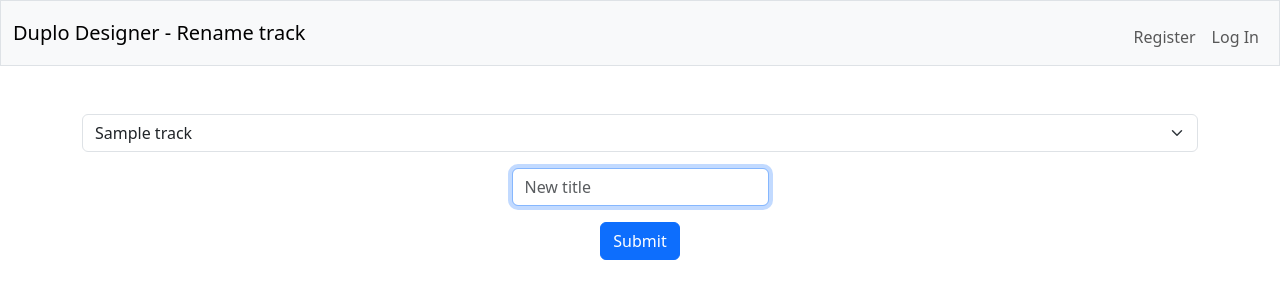
After one commit to chicotobi/duplo, a Flask app: template templates/rename.html in a window 1280 px wide. The commit adds this page. Shown: the top 300 px of the page. Run offline with Flask 3, Linux system fonts and the light colour scheme; the template is opened without the code that fills it: most values are stand-ins (such as "Sample title", 1, 10 or a date in 2020).

Commit message:
rename track

```diff
--- a/app.py
+++ b/app.py
@@ -5,7 +5,7 @@ from werkzeug.security import check_password_hash, generate_password_hash
 from geometry import get_path_cursor
 from helpers import login_required, app, error, DEBUG
 from sql_users import users_create, users_read, users_read_hash, users_read_all
-from sql_tracks import tracks_create, tracks_read, tracks_read_title, tracks_read_id, tracks_read_all
+from sql_tracks import tracks_create, tracks_read, tracks_read_title, tracks_read_id, tracks_read_all, tracks_update_title
 from sql_layouts import pieces_update, connections_update, layouts_parse, pieces_read_all, connections_read_all, layouts_build, layouts_free_endings
 
 import pandas as pd
@@ -70,6 +70,30 @@ def open():
     session['track_title'] = titles[0]["title"]
 
     return redirect("/edit")
+
+@app.route("/rename", methods=["GET", "POST"])
+@login_required
+def rename():
+    user_id = session['user_id']
+    if request.method == "GET":
+        # Get available tracks for this user
+        tracks = tracks_read(user_id)
+        return render_template("rename.html", tracks = tracks)
+
+    # Input check
+    if not request.form.get("track_id"):
+        return error("Track not selected")
+    track_id = request.form.get("track_id")
+    if not request.form.get("new_title"):
+        return error("No new title given")
+    new_title = request.form.get("new_title")
+    tracks = tracks_read_title(user_id, new_title)
+    if len(tracks) > 0:
+        return error("Title already taken")
+
+    tracks_update_title(user_id, track_id, new_title)
+
+    return redirect("/")
 
 
 @app.route('/edit', methods=['GET', 'POST'])
--- a/helpers.py
+++ b/helpers.py
@@ -36,7 +36,7 @@ def sql(cmd):
     if DEBUG:
         print(cmd)
     result = db.session.execute(text(cmd))
-    if 'insert' in cmd:
+    if 'insert' in cmd or 'update' in cmd:
         db.session.commit()
     if 'select' in cmd:
         result = [dict(row._mapping) for row in result]
--- a/sql_tracks.py
+++ b/sql_tracks.py
@@ -15,6 +15,10 @@ def tracks_read_title(user_id, title):
     cmd = f"select id from tracks where user_id = '{user_id}' and title = '{title}'"
     return sql(cmd)
 
+def tracks_update_title(user_id, track_id, new_title):
+    cmd = f"update tracks set title = '{new_title}' where user_id = '{user_id}' and id = '{track_id}'"
+    return sql(cmd)
+
 def tracks_read_id(id):
     cmd = f"select title from tracks where id = '{id}'"
     return sql(cmd)
--- a/templates/layout.html
+++ b/templates/layout.html
@@ -44,6 +44,7 @@
                             <li class="nav-item"><a class="nav-link" href="/">Home</a></li>
                             <li class="nav-item"><a class="nav-link" href="/create">Create track</a></li>
                             <li class="nav-item"><a class="nav-link" href="/open">Open track</a></li>
+                            <li class="nav-item"><a class="nav-link" href="/rename">Rename track</a></li>
                             <li class="nav-item"><a class="nav-link" href="/logout">Log Out</a></li>
                         </ul>
                     {% else %}
--- /dev/null
+++ b/templates/rename.html
@@ -0,0 +1,21 @@
+{% extends "layout.html" %}
+
+{% block title %}
+    Rename track
+{% endblock %}
+
+{% block main %}
+<form action="/rename" method="post">
+    <div class="mb-3">
+        <select class="form-select" name="track_id" placeholder="Title">
+            {% for track in tracks %}
+                <option value="{{ track.id }}">{{ track.title }}</option>
+            {% endfor %}
+        </select>
+    </div>
+    <div class="mb-3">
+        <input autocomplete="off" autofocus class="form-control mx-auto w-auto" name="new_title" placeholder="New title" type="text">
+    </div>
+    <button type="submit" class="btn btn-primary">Submit</button>
+</form>
+{% endblock %}
```
